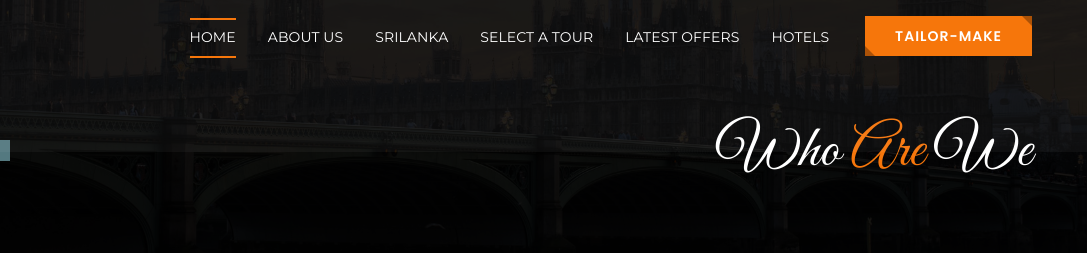
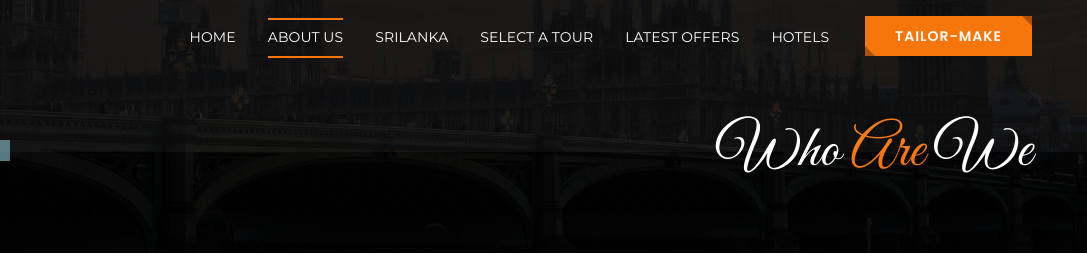
Before and after one commit to diliniwasala/Tilko, a plain HTML site: page heaven/aboutus.html in a window 1280 px wide. Shown: the top 280 px of the page, 193-1280 px from the left. Drawn offline with Linux system fonts and the light colour scheme.

Commit message:
change in aboutus

```diff
--- a/heaven/aboutus.html
+++ b/heaven/aboutus.html
@@ -25,8 +25,8 @@
             <div class="menu">
                 <nav>
                     <ul class="nav">
-                        <li class="current"><a href="index.html#home" title="">HOME</a></li>
-                        <li><a href="index.html#about" title="">ABOUT US</a>
+                        <li><a href="index.html#home" title="">HOME</a></li>
+                        <li class="current"><a href="index.html#about" title="">ABOUT US</a>
                             <ul>
                                 <li><a class="external" href="responsible-travels.html" title="">Responsible Travels</a></li>
                                 <li><a class="external" href="testimonials.html" title="">Testimonials</a></li>
```
